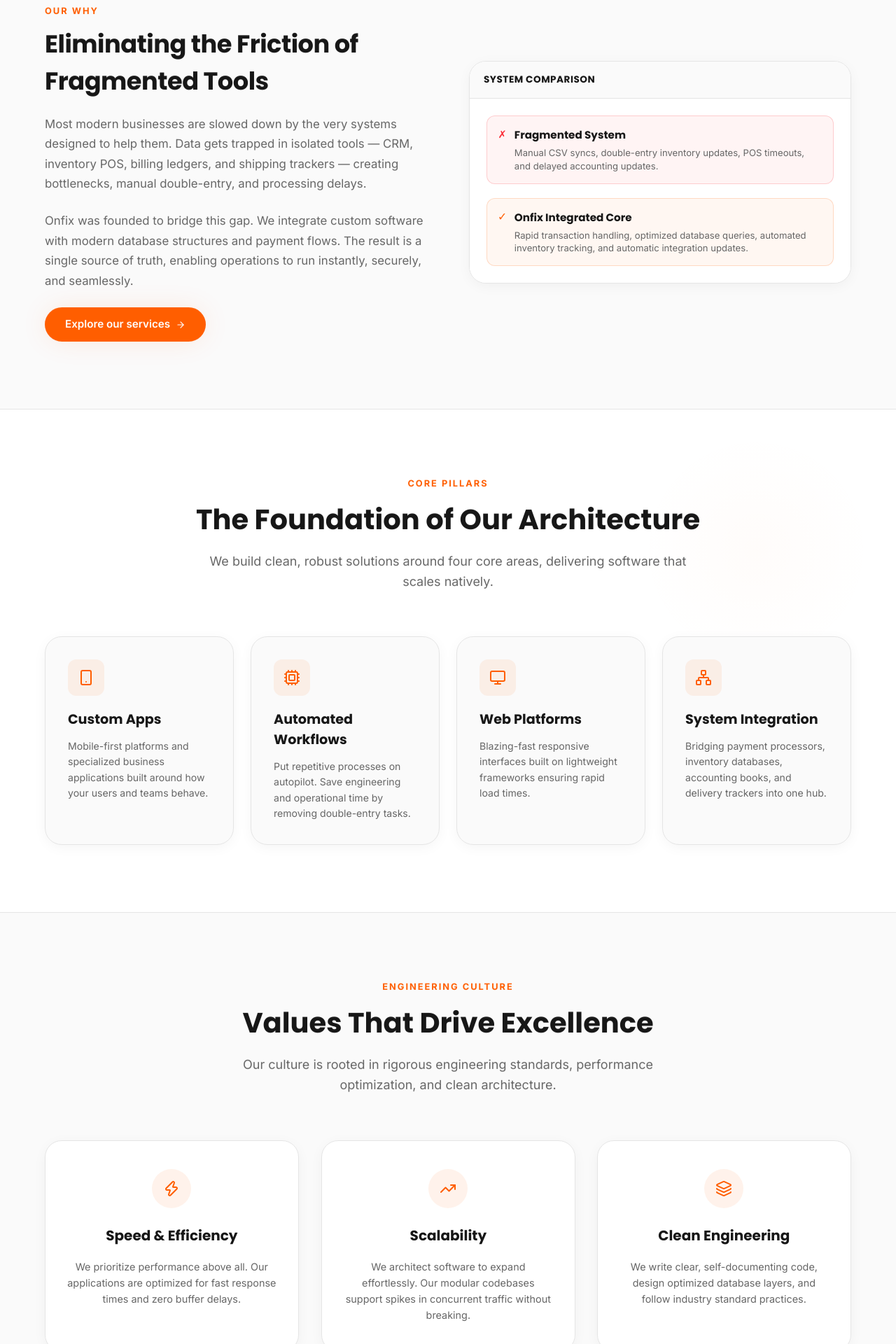
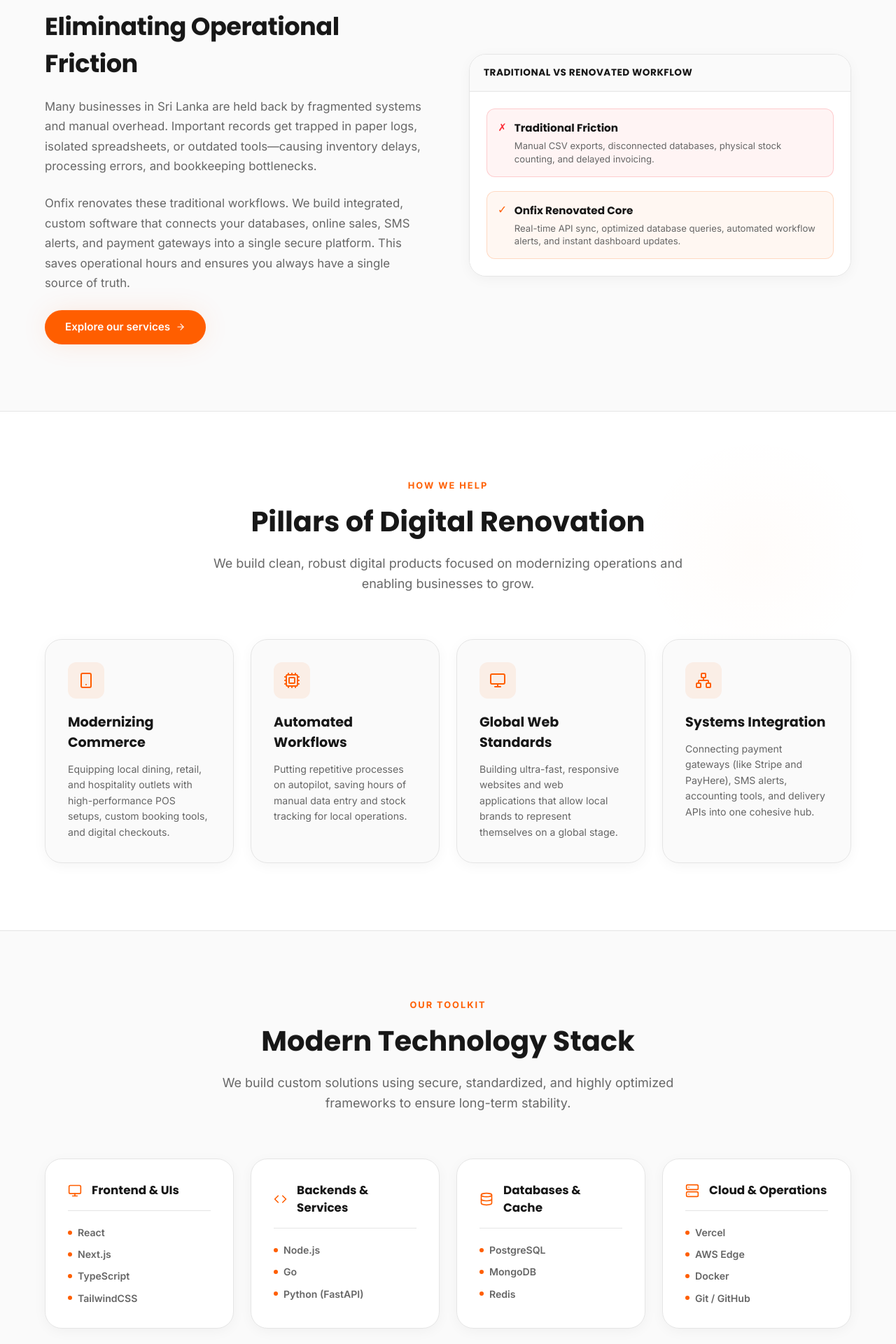
Before and after one commit to Onfix-Pvt-Ltd/OnFixLK, a React (Vite) app in the folder frontend/: page /about in a window 1280 px wide. Shown: the part 660-2580 px from the top of the page at 70% size. Built offline with nearby package versions, Linux system fonts and the light colour scheme.

Commit message:
Redesign About Us page around Sri Lankan digital innovation and modern tech stack toolkit

```diff
--- a/frontend/src/pages/AboutPage.tsx
+++ b/frontend/src/pages/AboutPage.tsx
@@ -5,7 +5,8 @@
 import { ScrollReveal } from '../components/common/ScrollReveal';
 import {
   Smartphone, Cpu, Monitor, Network,
-  Zap, TrendingUp, Layers, ArrowRight
+  Zap, TrendingUp, Layers, ArrowRight,
+  Code, Server, Database, Globe
 } from 'lucide-react';
 import { Link } from 'react-router-dom';
 
@@ -13,60 +14,83 @@
   const pillars = [
     {
       icon: <Smartphone size={24} className="text-accent" />,
-      title: 'Custom Apps',
-      desc: 'Mobile-first platforms and specialized business applications built around how your users and teams behave.'
+      title: 'Modernizing Commerce',
+      desc: 'Equipping local dining, retail, and hospitality outlets with high-performance POS setups, custom booking tools, and digital checkouts.'
     },
     {
       icon: <Cpu size={24} className="text-accent" />,
       title: 'Automated Workflows',
-      desc: 'Put repetitive processes on autopilot. Save engineering and operational time by removing double-entry tasks.'
+      desc: 'Putting repetitive processes on autopilot, saving hours of manual data entry and stock tracking for local operations.'
     },
     {
       icon: <Monitor size={24} className="text-accent" />,
-      title: 'Web Platforms',
-      desc: 'Blazing-fast responsive interfaces built on lightweight frameworks ensuring rapid load times.'
+      title: 'Global Web Standards',
+      desc: 'Building ultra-fast, responsive websites and web applications that allow local brands to represent themselves on a global stage.'
     },
     {
       icon: <Network size={24} className="text-accent" />,
-      title: 'System Integration',
-      desc: 'Bridging payment processors, inventory databases, accounting books, and delivery trackers into one hub.'
+      title: 'Systems Integration',
+      desc: 'Connecting payment gateways (like Stripe and PayHere), SMS alerts, accounting tools, and delivery APIs into one cohesive hub.'
     }
   ];
 
   const values = [
     {
       icon: <Zap size={24} className="text-accent" />,
-      title: 'Speed & Efficiency',
-      desc: 'We prioritize performance above all. Our applications are optimized for fast response times and zero buffer delays.'
+      title: 'Renovation & Growth',
+      desc: 'We replace slow, manual systems with instant, digital equivalents. We help Sri Lankan businesses scale, adapt, and run at peak efficiency.'
     },
     {
       icon: <TrendingUp size={24} className="text-accent" />,
-      title: 'Scalability',
-      desc: 'We architect software to expand effortlessly. Our modular codebases support spikes in concurrent traffic without breaking.'
+      title: 'Scalable Engineering',
+      desc: 'We write modular, robust code using serverless edge hosting (like AWS and Vercel) so your applications load instantly from anywhere.'
     },
     {
       icon: <Layers size={24} className="text-accent" />,
-      title: 'Clean Engineering',
-      desc: 'We write clear, self-documenting code, design optimized database layers, and follow industry standard practices.'
+      title: 'Transparent Standards',
+      desc: 'We build with clean, self-documenting code, follow OWASP security standards, and focus on delivering honest value to our clients.'
+    }
+  ];
+
+  const techStack = [
+    {
+      category: 'Frontend & UIs',
+      icon: <Monitor className="text-accent" size={20} />,
+      items: ['React', 'Next.js', 'TypeScript', 'TailwindCSS']
+    },
+    {
+      category: 'Backends & Services',
+      icon: <Code className="text-accent" size={20} />,
+      items: ['Node.js', 'Go', 'Python (FastAPI)']
+    },
+    {
+      category: 'Databases & Cache',
+      icon: <Database className="text-accent" size={20} />,
+      items: ['PostgreSQL', 'MongoDB', 'Redis']
+    },
+    {
+      category: 'Cloud & Operations',
+      icon: <Server className="text-accent" size={20} />,
+      items: ['Vercel', 'AWS Edge', 'Docker', 'Git / GitHub']
     }
   ];
 
   return (
     <div className="animate-fade">
       <SEOHelper
-        title="About Us — Software Engineering & Systems Integration"
-        description="Learn how Onfix accelerates business growth through integrated systems, custom apps, automated workflows, and robust engineering."
+        title="About Us — Renovating & Innovating Sri Lankan Software"
+        description="Learn how Onfix renovates Sri Lanka's business landscape through modern software development, API integrations, and workflow automation."
       />
 
       {/* Hero Section */}
       <section className="py-24 bg-[radial-gradient(circle_at_90%_10%,rgba(23,23,23,1)_0%,rgba(35,35,35,1)_100%)] border-b border-border-dark text-text-light">
         <div className="container text-center">
           <span className="block text-[0.8rem] font-[750] tracking-[2px] text-accent mb-3 uppercase">ABOUT ONFIX</span>
-          <h1 className="text-[3.2rem] max-[767px]:text-[2.2rem] font-[850] mt-2.5 mb-6 bg-gradient-to-r from-white to-primary bg-clip-text text-transparent leading-[1.1] tracking-[-1.5px] max-w-[900px] mx-auto">
-            We Accelerate Business Growth Through Modern Software & Automation
+          <h1 className="text-[3.2rem] max-[767px]:text-[2.2rem] font-[850] mt-2.5 mb-6 bg-gradient-to-r from-white to-primary bg-clip-text text-transparent leading-[1.1] tracking-[-1.5px] max-w-[950px] mx-auto">
+            Renovating & Innovating Sri Lanka's Business Landscape
           </h1>
-          <p className="max-w-[700px] mx-auto text-[1.15rem] text-text-muted-light leading-[1.7]">
-            Onfix is a software development team. We help businesses eliminate manual overhead, unify data streams, and build trust through fast, robust applications.
+          <p className="max-w-[750px] mx-auto text-[1.15rem] text-text-muted-light leading-[1.7]">
+            Onfix is a Sri Lankan software development company. We are dedicated to modernizing local business operations, automating workflows, and building world-class web applications using cutting-edge technology.
           </p>
         </div>
       </section>
@@ -77,15 +101,15 @@
 
           <ScrollReveal>
             <div>
-              <span className="block text-[0.8rem] font-[750] tracking-[2px] text-accent mb-3 uppercase">OUR WHY</span>
+              <span className="block text-[0.8rem] font-[750] tracking-[2px] text-accent mb-3 uppercase">OUR MISSION</span>
               <h2 className="text-[2.2rem] font-heading font-extrabold mb-5 text-text-dark tracking-[-0.5px]">
-                Eliminating the Friction of Fragmented Tools
+                Eliminating Operational Friction
               </h2>
               <p className="text-[1.05rem] leading-[1.7] text-text-muted-dark mb-6">
-                Most modern businesses are slowed down by the very systems designed to help them. Data gets trapped in isolated tools — CRM, inventory POS, billing ledgers, and shipping trackers — creating bottlenecks, manual double-entry, and processing delays.
+                Many businesses in Sri Lanka are held back by fragmented systems and manual overhead. Important records get trapped in paper logs, isolated spreadsheets, or outdated tools—causing inventory delays, processing errors, and bookkeeping bottlenecks.
               </p>
               <p className="text-[1.05rem] leading-[1.7] text-text-muted-dark mb-6">
-                Onfix was founded to bridge this gap. We integrate custom software with modern database structures and payment flows. The result is a single source of truth, enabling operations to run instantly, securely, and seamlessly.
+                Onfix renovates these traditional workflows. We build integrated, custom software that connects your databases, online sales, SMS alerts, and payment gateways into a single secure platform. This saves operational hours and ensures you always have a single source of truth.
               </p>
               <div className="flex gap-4 items-center">
                 <Link to="/services">
@@ -102,24 +126,24 @@
               {/* Comparative Visual Box */}
               <Card variant="light" hoverEffect={false} className="!p-0 border border-border-light shadow-medium overflow-hidden">
                 <div className="bg-bg-light px-5 py-4 border-b border-border-light font-heading font-bold text-[0.85rem] text-text-dark uppercase tracking-[0.5px]">
-                  System Comparison
+                  Traditional vs Renovated Workflow
                 </div>
                 <div className="p-6 bg-bg-card flex flex-col gap-5">
                   <div className="border border-red-500/20 bg-red-500/5 p-4 rounded-medium flex items-start gap-3">
                     <span className="text-red-500 font-bold text-lg leading-none shrink-0 font-mono">✗</span>
                     <div>
-                      <h4 className="font-bold text-[0.95rem] text-text-dark">Fragmented System</h4>
+                      <h4 className="font-bold text-[0.95rem] text-text-dark">Traditional Friction</h4>
                       <p className="text-[0.82rem] text-text-muted-dark mt-1 leading-[1.4]">
-                        Manual CSV syncs, double-entry inventory updates, POS timeouts, and delayed accounting updates.
+                        Manual CSV exports, disconnected databases, physical stock counting, and delayed invoicing.
                       </p>
                     </div>
                   </div>
                   <div className="border border-accent/20 bg-accent/5 p-4 rounded-medium flex items-start gap-3">
                     <span className="text-accent font-bold text-lg leading-none shrink-0 font-mono">✓</span>
                     <div>
-                      <h4 className="font-bold text-[0.95rem] text-text-dark">Onfix Integrated Core</h4>
+                      <h4 className="font-bold text-[0.95rem] text-text-dark">Onfix Renovated Core</h4>
                       <p className="text-[0.82rem] text-text-muted-dark mt-1 leading-[1.4]">
-                        Rapid transaction handling, optimized database queries, automated inventory tracking, and automatic integration updates.
+                        Real-time API sync, optimized database queries, automated workflow alerts, and instant dashboard updates.
                       </p>
                     </div>
                   </div>
@@ -131,16 +155,16 @@
         </div>
       </section>
 
-      {/* Core Pillars/Services */}
+      {/* Core Pillars */}
       <section className="py-24 bg-bg-card border-b border-border-light relative overflow-hidden">
         <div className="absolute top-0 right-0 w-[400px] h-[400px] bg-[radial-gradient(circle,rgba(255,94,0,0.02)_0%,transparent_60%)] pointer-events-none"></div>
         <div className="container relative z-2">
           <ScrollReveal>
             <div className="text-center mb-16">
-              <span className="block text-[0.8rem] font-[750] tracking-[2px] text-accent mb-3 uppercase">CORE PILLARS</span>
-              <h2 className="text-[2.5rem] font-heading font-bold mb-4 text-text-dark">The Foundation of Our Architecture</h2>
+              <span className="block text-[0.8rem] font-[750] tracking-[2px] text-accent mb-3 uppercase">HOW WE HELP</span>
+              <h2 className="text-[2.5rem] font-heading font-bold mb-4 text-text-dark">Pillars of Digital Renovation</h2>
               <p className="max-w-[700px] mx-auto text-text-muted-dark text-lg leading-[1.6]">
-                We build clean, robust solutions around four core areas, delivering software that scales natively.
+                We build clean, robust digital products focused on modernizing operations and enabling businesses to grow.
               </p>
             </div>
           </ScrollReveal>
@@ -161,15 +185,51 @@
         </div>
       </section>
 
-      {/* Our Culture/Values */}
+      {/* Tech Stack Section (New) */}
+      <section className="py-24 bg-bg-light border-b border-border-light relative">
+        <div className="container">
+          <ScrollReveal>
+            <div className="text-center mb-16">
+              <span className="block text-[0.8rem] font-[750] tracking-[2px] text-accent mb-3 uppercase">OUR TOOLKIT</span>
+              <h2 className="text-[2.5rem] font-heading font-bold mb-4 text-text-dark">Modern Technology Stack</h2>
+              <p className="max-w-[700px] mx-auto text-text-muted-dark text-lg leading-[1.6]">
+                We build custom solutions using secure, standardized, and highly optimized frameworks to ensure long-term stability.
+              </p>
+            </div>
+          </ScrollReveal>
+
+          <div className="grid grid-cols-4 max-[1100px]:grid-cols-2 max-[767px]:grid-cols-1 gap-6">
+            {techStack.map((stack, idx) => (
+              <ScrollReveal key={idx} delay={100 + idx * 100}>
+                <Card variant="light" hoverEffect={false} className="h-full border border-border-light bg-bg-card flex flex-col p-6 rounded-large">
+                  <div className="flex items-center gap-3.5 mb-5 border-b border-border-light pb-4">
+                    {stack.icon}
+                    <h3 className="text-[1.05rem] font-extrabold text-text-dark">{stack.category}</h3>
+                  </div>
+                  <ul className="list-none flex flex-col gap-2.5 p-0 m-0">
+                    {stack.items.map((item, itemIdx) => (
+                      <li key={itemIdx} className="flex items-center gap-2 text-[0.88rem] text-text-muted-dark font-semibold">
+                        <span className="w-1.5 h-1.5 rounded-full bg-accent"></span>
+                        <span>{item}</span>
+                      </li>
+                    ))}
+                  </ul>
+                </Card>
+              </ScrollReveal>
+            ))}
+          </div>
+        </div>
+      </section>
+
+      {/* Why Sri Lanka & Our Impact */}
       <section className="py-24 bg-bg-light">
         <div className="container">
           <ScrollReveal>
             <div className="text-center mb-16">
-              <span className="block text-[0.8rem] font-[750] tracking-[2px] text-accent mb-3 uppercase">ENGINEERING CULTURE</span>
-              <h2 className="text-[2.5rem] font-heading font-bold mb-4 text-text-dark">Values That Drive Excellence</h2>
+              <span className="block text-[0.8rem] font-[750] tracking-[2px] text-accent mb-3 uppercase">OUR FOUNDATION</span>
+              <h2 className="text-[2.5rem] font-heading font-bold mb-4 text-text-dark">Engineering Value, Locally & Globally</h2>
               <p className="max-w-[700px] mx-auto text-text-muted-dark text-lg leading-[1.6]">
-                Our culture is rooted in rigorous engineering standards, performance optimization, and clean architecture.
+                We combine Sri Lanka's top development and design talent to ship robust software.
               </p>
             </div>
           </ScrollReveal>
@@ -196,9 +256,9 @@
         <div className="container relative z-2">
           <ScrollReveal>
             <div className="max-w-[750px] mx-auto">
-              <h2 className="text-[2.5rem] max-[991px]:text-[2rem] font-[850] mb-5 tracking-[-1px]">Accelerate your operations today</h2>
+              <h2 className="text-[2.5rem] max-[991px]:text-[2rem] font-[850] mb-5 tracking-[-1px]">Innovate your operations today</h2>
               <p className="text-[1.12rem] text-white/80 leading-[1.7] mb-10">
-                Let's discuss how we can integrate your tools and automate workflows. We provide consultations directly with our development team.
+                Let's discuss how we can build, integrate, and renovate your business workflows using modern web technologies.
               </p>
               <div className="flex justify-center items-center gap-4 max-[767px]:flex-col max-[767px]:w-full [&>a]:max-[767px]:w-full">
                 <Link to="/contact">
@@ -208,7 +268,7 @@
                 </Link>
                 <Link to="/products">
                   <Button variant="secondary" className="!border-white/45 !text-white !bg-white/15 hover:!bg-white/28 hover:!border-white/80">
-                    See what we build
+                    See our portfolio
                   </Button>
                 </Link>
               </div>
```
